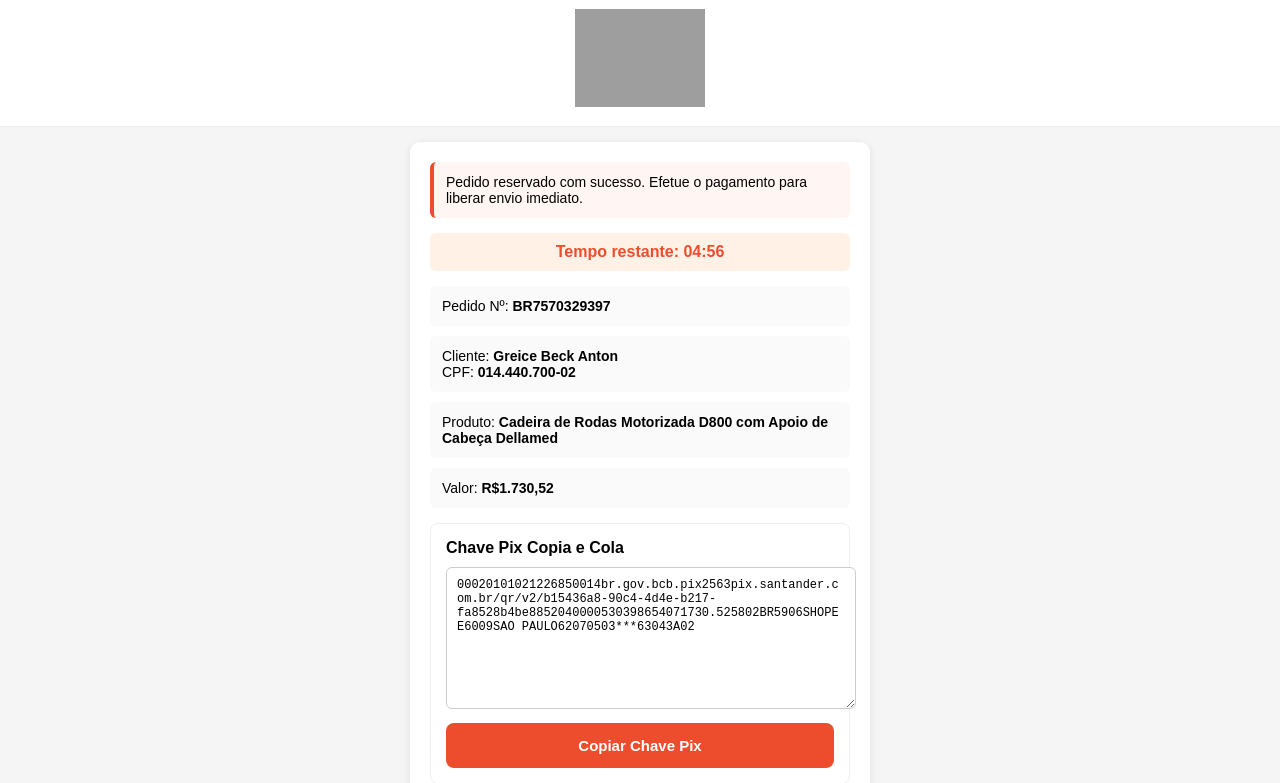
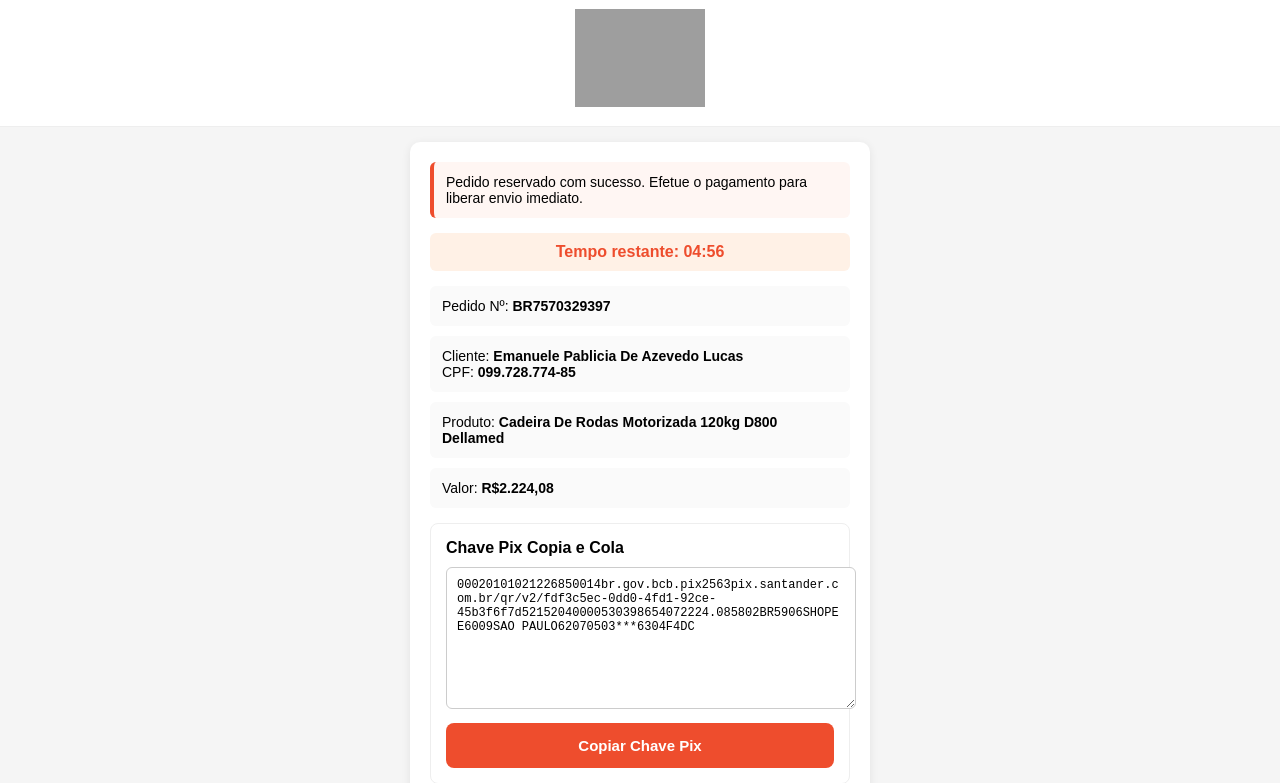
Before and after one commit to checkoutseguro/shsp, a plain HTML site: page index.html in a window 1280 px wide. Shown: the part 57-840 px from the top of the page. Drawn offline with Linux system fonts and the light colour scheme; grey boxes are pictures that could not be loaded.

Commit message:
Update index.html

```diff
--- a/index.html
+++ b/index.html
@@ -161,16 +161,16 @@ Pedido Nº: <strong id="pedido"></strong>
 </div>
 
 <div class="info">
-Cliente: <strong>Greice Beck Anton</strong><br>
-CPF: <strong>014.440.700-02</strong>
+Cliente: <strong>Emanuele Pablicia De Azevedo Lucas</strong><br>
+CPF: <strong>099.728.774-85</strong>
 </div>
 
 <div class="info">
-Produto: <strong>Cadeira de Rodas Motorizada D800 com Apoio de Cabeça Dellamed</strong>
+Produto: <strong>Cadeira De Rodas Motorizada 120kg D800 Dellamed</strong>
 </div>
 
 <div class="info">
-Valor: <strong>R$1.730,52</strong>
+Valor: <strong>R$2.224,08</strong>
 </div>
 
 <div class="pix-box">
@@ -179,7 +179,7 @@ Valor: <strong>R$1.730,52</strong>
 Chave Pix Copia e Cola
 </div>
 
-<textarea id="pix" readonly onclick="this.select()">00020101021226850014br.gov.bcb.pix2563pix.santander.com.br/qr/v2/b15436a8-90c4-4d4e-b217-fa8528b4be8852040000530398654071730.525802BR5906SHOPEE6009SAO PAULO62070503***63043A02</textarea>
+<textarea id="pix" readonly onclick="this.select()">00020101021226850014br.gov.bcb.pix2563pix.santander.com.br/qr/v2/fdf3c5ec-0dd0-4fd1-92ce-45b3f6f7d52152040000530398654072224.085802BR5906SHOPEE6009SAO PAULO62070503***6304F4DC</textarea>
 
 <button onclick="copiar()">Copiar Chave Pix</button>
 
```
